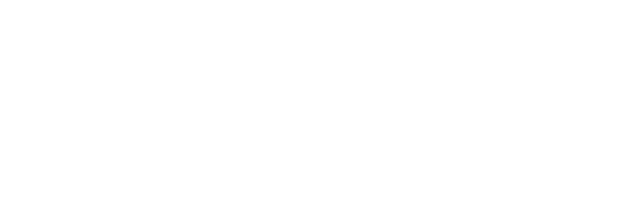
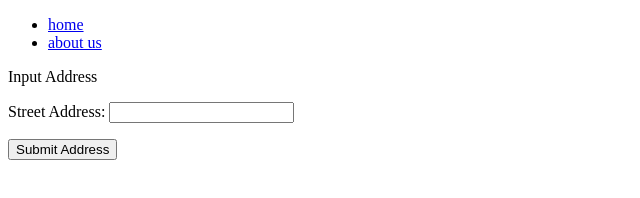
Before and after one commit to ByThePeople/ForThePeople, a plain HTML site: page public/index.html in a window 1280 px wide. Shown: the whole page, without its empty margins (0-640 px from the left). Drawn offline with Linux system fonts and the light colour scheme.

Commit message:
added for and tabs to html

```diff
--- a/public/index.html
+++ b/public/index.html
@@ -2,9 +2,29 @@
 <html>
   <head>
     <meta charset="utf-8">
-    <title></title>
+    <title>For The People</title>
   </head>
+
+  <header>
+    <nav id="nav-bar">
+      <ul>
+        <li><a href="#">home</a></li>
+        <li><a href="#">about us</a></li>
+      </ul>
+    </nav>
+  </header>
+
   <body>
+    <section id="home-section">
+      <form id="address-input">
+          <p>Input Address</p>
+          <p>Street Address: <input type="text" name="Street Address"></p>
+          <input type="submit" value="Submit Address">
+      </form>
+    </section>
 
+    <section id="about-section">
+    </section>
   </body>
+
 </html>
```
